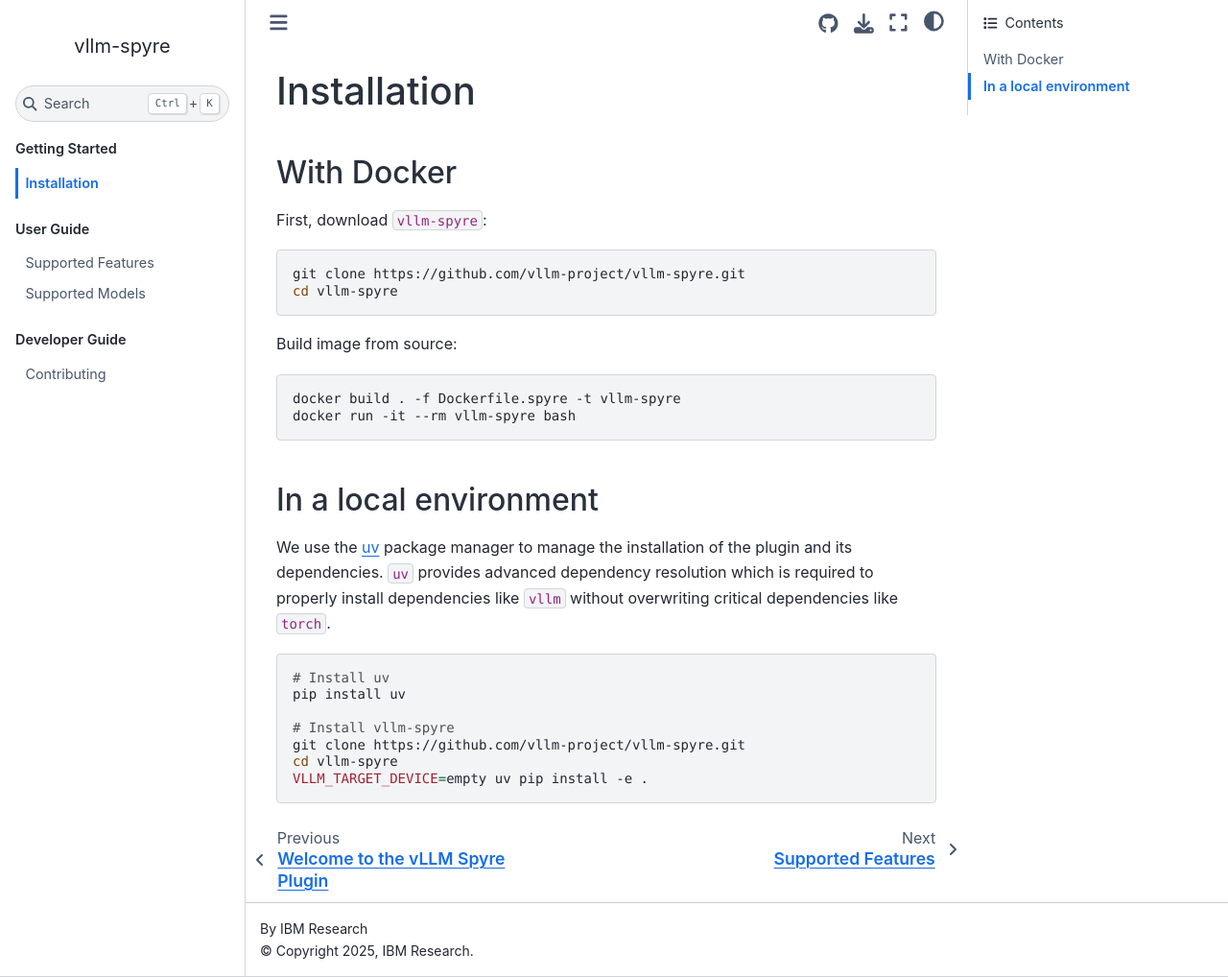
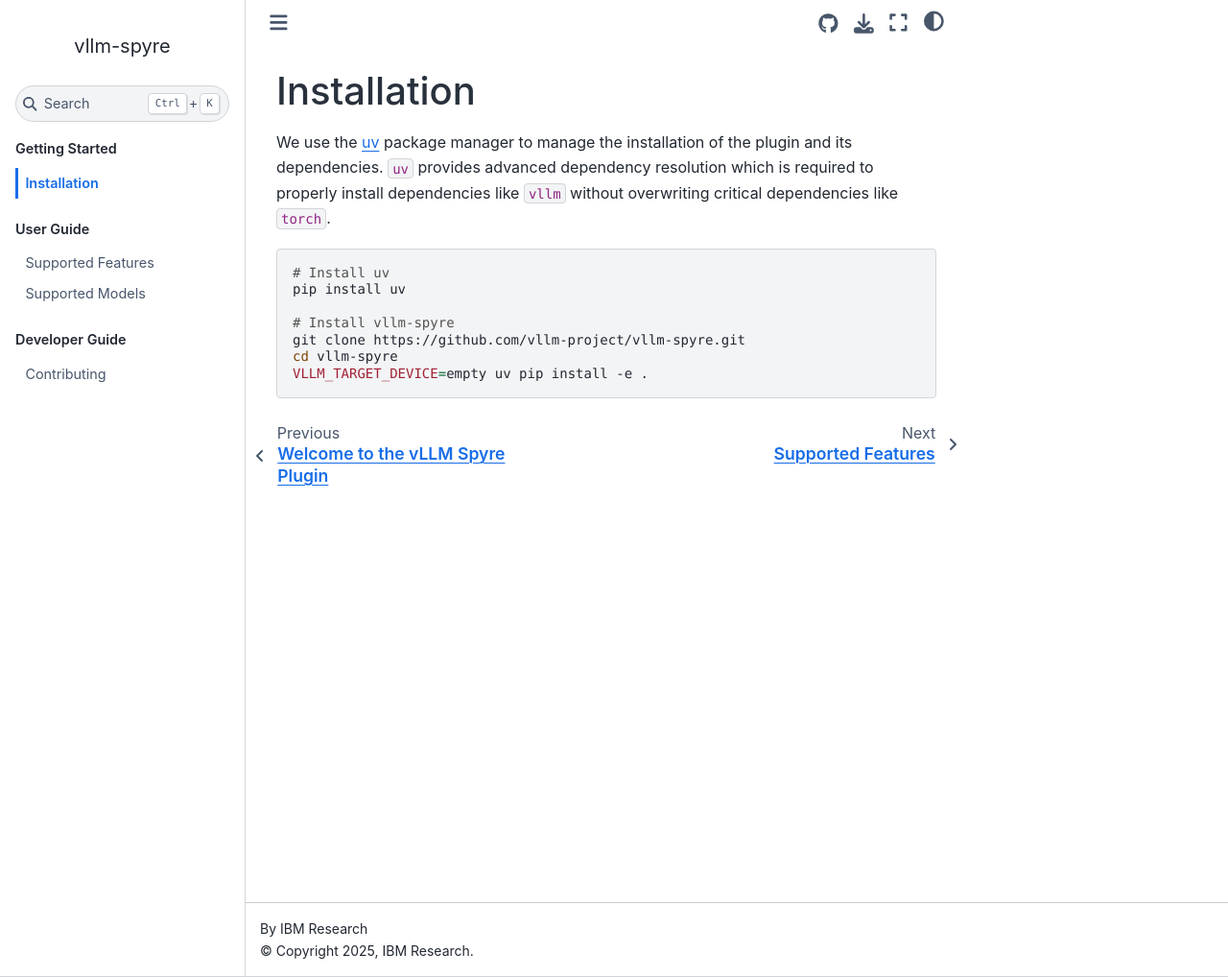
Before and after one commit to vllm-project/vllm-spyre, a Sphinx documentation site: the page built from docs/source/installation.md, in a window 1280 px wide and 1018 px high. Shown: the whole window at 96% size. Built offline with Sphinx 7.4.7 and the Sphinx Book theme 1.1.4, drawn with Linux system fonts in a browser that asks for light colours.

Commit message:
Remove docker doc path
Signed-off-by: Rafael Vasquez <rafvasq21@gmail.com>

````diff
--- a/docs/source/installation.md
+++ b/docs/source/installation.md
@@ -1,29 +1,11 @@
 # Installation
-
-## With Docker
-
-First, download `vllm-spyre`:
-
-```shell
-git clone https://github.com/vllm-project/vllm-spyre.git
-cd vllm-spyre
-```
-
-Build image from source:
-
-```shell
-docker build . -f Dockerfile.spyre -t vllm-spyre
-docker run -it --rm vllm-spyre bash
-```
-
-## In a local environment
 
 We use the [uv](https://docs.astral.sh/uv/) package manager to manage the
 installation of the plugin and its dependencies. `uv` provides advanced
 dependency resolution which is required to properly install dependencies like
 `vllm` without overwriting critical dependencies like `torch`.
 
-```shell
+```bash
 # Install uv
 pip install uv
 
````
